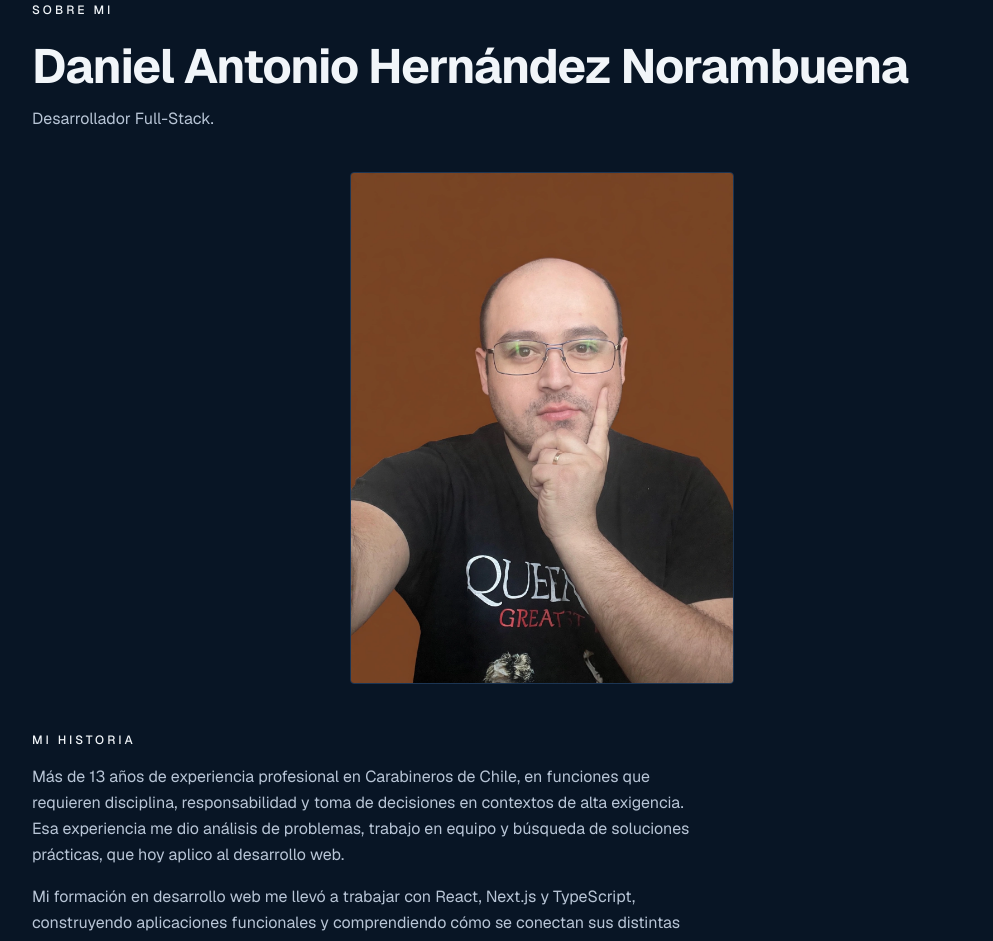
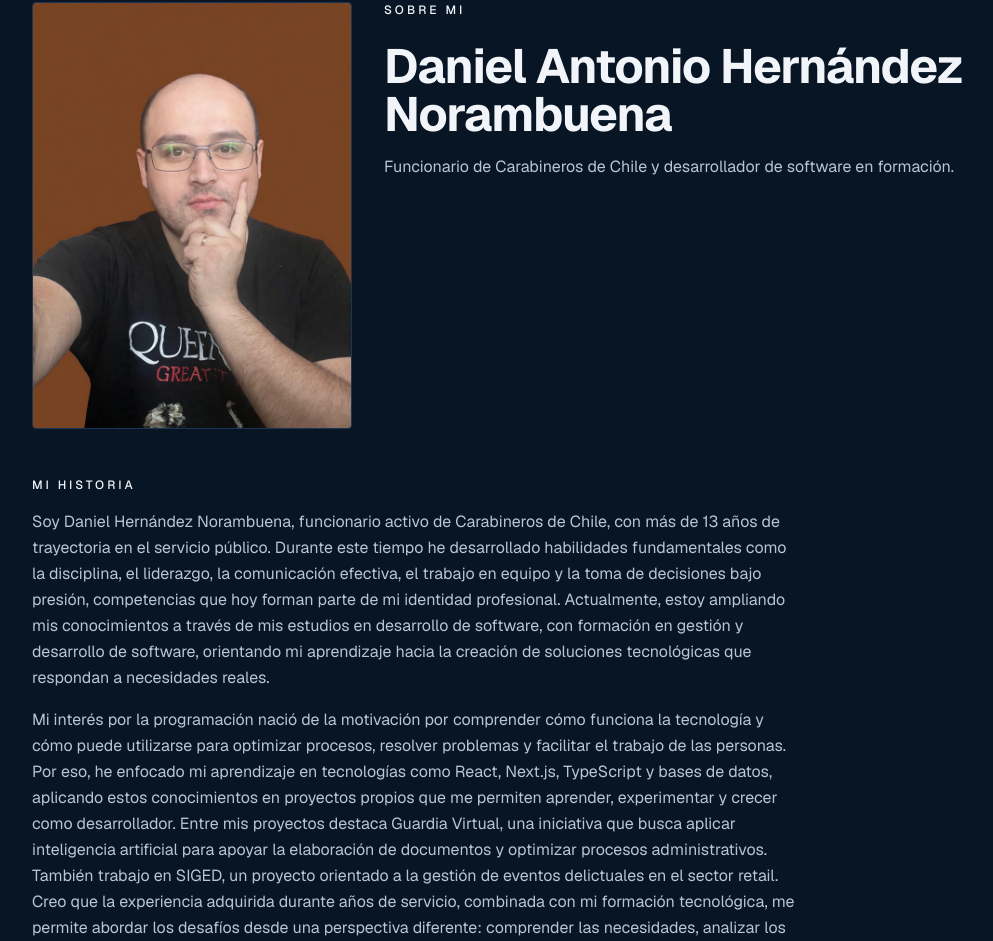
Before and after one commit to DanielHernandezN/Portafolio-Daniel-Hernandez, a Next.js app: page /sobre-mi in a window 1280 px wide. Shown: the part 102-1043 px from the top of the page, without its empty margins (98-1091 px from the left). Built offline with nearby package versions, Linux system fonts and the light colour scheme.

Commit message:
Sobre-mi reordenado: foto junto a titular y texto uniforme
Presentacion en fila foto + titular en desktop. Historia en columna max-w-3xl con espaciado parejo. Bajada actualizada.

```diff
--- a/src/app/sobre-mi/page.tsx
+++ b/src/app/sobre-mi/page.tsx
@@ -12,45 +12,75 @@ export default function SobreMi() {
           ← Volver
         </Link>
 
-        <p className="mt-10 text-xs font-medium tracking-[0.25em]">SOBRE MI</p>
-        <h1 className="mt-6 text-4xl font-bold tracking-tight md:text-5xl">
-          Daniel Antonio Hernández Norambuena
-        </h1>
-        <p className="mt-4 max-w-xl leading-relaxed text-mist">
-          Desarrollador Full-Stack.
-        </p>
-
-        {/* Foto — coloca tu foto en public/images/perfil.jpg */}
-        <div className="relative mx-auto mt-10 aspect-[3/4] w-full overflow-hidden rounded border border-line bg-panel sm:max-w-sm">
+        {/* Presentación: foto + titular */}
+        <div className="mt-10 flex flex-col items-center gap-8 md:flex-row md:items-start">
+          <div className="relative aspect-[3/4] w-full shrink-0 overflow-hidden rounded border border-line bg-panel sm:max-w-xs">
             <Image
               src="/images/perfil.png"
               alt="Foto de Daniel Hernández Norambuena"
               fill
-            sizes="(min-width: 640px) 384px, 100vw"
+              sizes="(min-width: 768px) 320px, 100vw"
               className="object-cover"
             />
           </div>
+          <div className="text-center md:text-left">
+            <p className="text-xs font-medium tracking-[0.25em]">SOBRE MI</p>
+            <h1 className="mt-6 text-4xl font-bold tracking-tight md:text-5xl">
+              Daniel Antonio Hernández Norambuena
+            </h1>
+            <p className="mt-4 leading-relaxed text-mist">
+              Funcionario de Carabineros de Chile y desarrollador de software
+              en formación.
+            </p>
+          </div>
+        </div>
 
         {/* Historia */}
-        <section className="mt-12 max-w-2xl">
-          <h2 className="text-xs font-medium tracking-[0.25em]">MI HISTORIA</h2>
-          <p className="mt-4 leading-relaxed text-mist">
-            Más de 13 años de experiencia profesional en Carabineros de Chile,
-            en funciones que requieren disciplina, responsabilidad y toma de
-            decisiones en contextos de alta exigencia. Esa experiencia me dio
-            análisis de problemas, trabajo en equipo y búsqueda de soluciones
-            prácticas, que hoy aplico al desarrollo web.
+        <section className="mt-12 max-w-3xl">
+          <h2 className="text-xs font-medium tracking-[0.25em]">
+            MI HISTORIA
+          </h2>
+          <div className="mt-4 space-y-4 leading-relaxed text-mist">
+            <p>
+              Soy Daniel Hernández Norambuena, funcionario activo de
+              Carabineros de Chile, con más de 13 años de trayectoria en el
+              servicio público. Durante este tiempo he desarrollado habilidades
+              fundamentales como la disciplina, el liderazgo, la comunicación
+              efectiva, el trabajo en equipo y la toma de decisiones bajo
+              presión, competencias que hoy forman parte de mi identidad
+              profesional. Actualmente, estoy ampliando mis conocimientos a
+              través de mis estudios en desarrollo de software, con formación
+              en gestión y desarrollo de software, orientando mi aprendizaje
+              hacia la creación de soluciones tecnológicas que respondan a
+              necesidades reales.
             </p>
-          <p className="mt-4 leading-relaxed text-mist">
-            Mi formación en desarrollo web me llevó a trabajar con React,
-            Next.js y TypeScript, construyendo aplicaciones funcionales y
-            comprendiendo cómo se conectan sus distintas partes.
+            <p>
+              Mi interés por la programación nació de la motivación por
+              comprender cómo funciona la tecnología y cómo puede utilizarse
+              para optimizar procesos, resolver problemas y facilitar el
+              trabajo de las personas. Por eso, he enfocado mi aprendizaje en
+              tecnologías como React, Next.js, TypeScript y bases de datos,
+              aplicando estos conocimientos en proyectos propios que me
+              permiten aprender, experimentar y crecer como desarrollador.
+              Entre mis proyectos destaca Guardia Virtual, una iniciativa que
+              busca aplicar inteligencia artificial para apoyar la elaboración
+              de documentos y optimizar procesos administrativos. También
+              trabajo en SIGED, un proyecto orientado a la gestión de eventos
+              delictuales en el sector retail. Creo que la experiencia
+              adquirida durante años de servicio, combinada con mi formación
+              tecnológica, me permite abordar los desafíos desde una
+              perspectiva diferente: comprender las necesidades, analizar los
+              problemas y buscar soluciones prácticas, eficientes y
+              responsables.
             </p>
+          </div>
         </section>
 
         {/* Experiencia */}
-        <section className="mt-12 max-w-2xl pb-16">
-          <h2 className="text-xs font-medium tracking-[0.25em]">EXPERIENCIA</h2>
+        <section className="mt-12 max-w-3xl pb-16">
+          <h2 className="text-xs font-medium tracking-[0.25em]">
+            EXPERIENCIA
+          </h2>
           <ul className="mt-4 space-y-4 text-mist">
             <li className="rounded border border-line bg-panel p-5">
               <p className="font-semibold text-slate-100">
```
Lines whose indentation alone changed are shown as unchanged.
